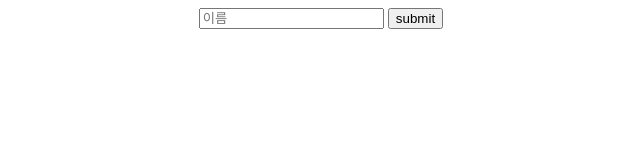
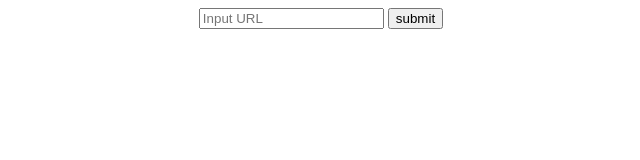
Before and after one commit to streetsoul87/YoutubeLiveChatParser, a plain HTML site: page index.html in a window 1280 px wide. Shown: the full height of the page, 319-959 px from the left. Drawn offline with Linux system fonts and the light colour scheme.

Commit message:
Update index.html

```diff
--- a/index.html
+++ b/index.html
@@ -21,7 +21,7 @@
         const name = localStorage.getItem('name');
         if(name === null ){
             document.querySelector('body').innerHTML = `
-            <input type="text" placeholder="이름" class="form">
+            <input type="text" placeholder="Input URL" class="form">
             <button class="submit">submit</button>`;
 
             document.querySelector('.submit').addEventListener('click',()=>{
```
